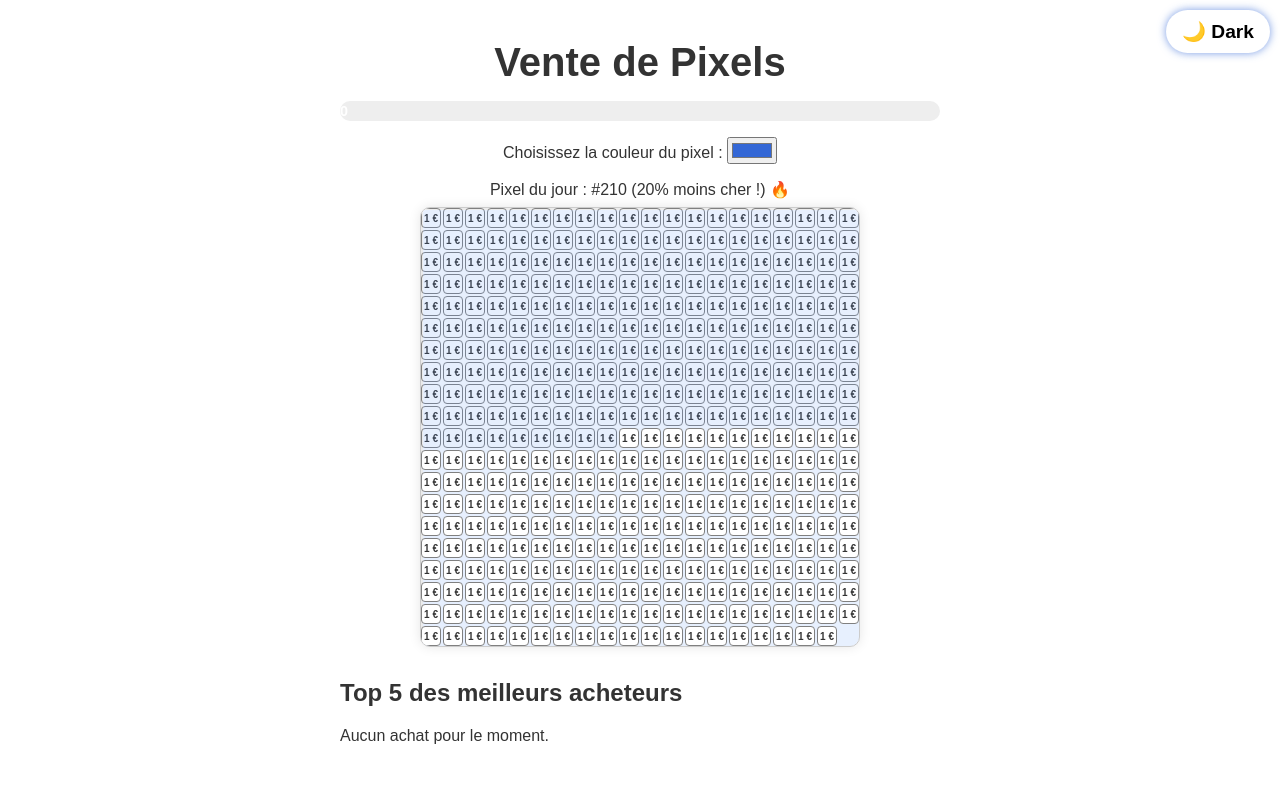
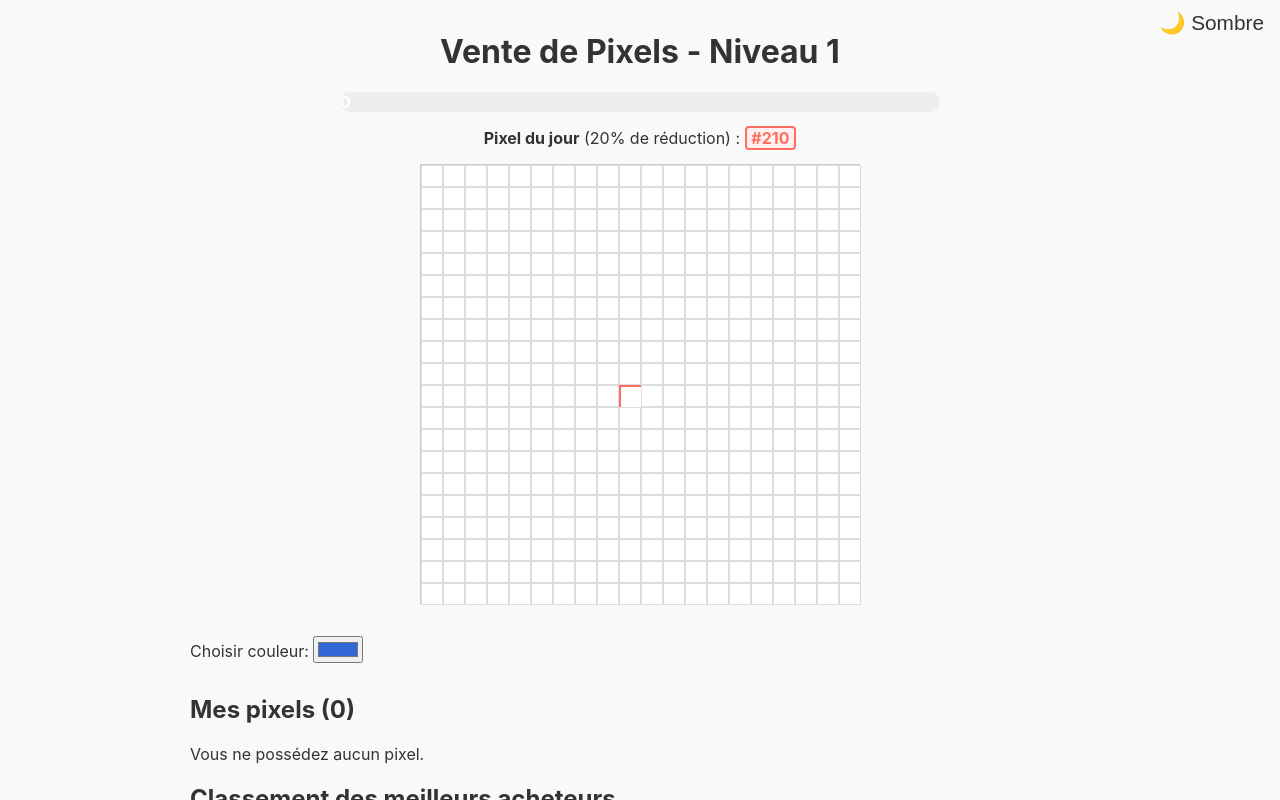
Before and after one commit to KING6CODE/Pixel, a Next.js app: page / in a window 1280 px wide. Built offline with nearby package versions, Linux system fonts and the light colour scheme.

Commit message:
Update index.js

```diff
--- a/pages/index.js
+++ b/pages/index.js
@@ -1,12 +1,12 @@
 import { useState, useEffect, useRef } from 'react';
-import styles from '../styles.module.css';
+
+const size = 20;
 
 function generatePseudo() {
   return 'User' + Math.floor(1000 + Math.random() * 9000);
 }
 
 export default function Home() {
-  const size = 20;
   const [pseudo, setPseudo] = useState('');
   const [pixels, setPixels] = useState(() => {
     const arr = [];
@@ -15,17 +15,23 @@ export default function Home() {
     }
     return arr;
   });
+
   const [selectedColor, setSelectedColor] = useState('#3367d6');
   const [totalCollected, setTotalCollected] = useState(0);
   const [darkMode, setDarkMode] = useState(false);
   const [glowingIndex, setGlowingIndex] = useState(null);
+
   const [zoom, setZoom] = useState(1);
-  const [offset, setOffset] = useState({ x: 0, y: 0 }); // Pour le décalage scrollé/zoomé
+  const [offset, setOffset] = useState({ x: 0, y: 0 });
+
   const [pixelOfTheDay, setPixelOfTheDay] = useState(null);
+  const [xp, setXp] = useState(0);
+  const [level, setLevel] = useState(1);
+  const [questsCompleted, setQuestsCompleted] = useState({});
 
-  const gridRef = useRef(null);
+  const wrapperRef = useRef(null);
 
-  // Pseudo par session
+  // Initial pseudo & pixel du jour
   useEffect(() => {
     let p = localStorage.getItem('pseudo');
     if (!p) {
@@ -33,19 +39,46 @@ export default function Home() {
       localStorage.setItem('pseudo', p);
     }
     setPseudo(p);
-  }, []);
 
-  // Pixel du jour (aléatoire à chaque chargement)
-  useEffect(() => {
     setPixelOfTheDay(Math.floor(Math.random() * size * size));
   }, []);
 
-  // Acheter pixel avec gestion bonus pixel du jour (-20%)
+  // Gestion zoom sur toute la page, centré sur la souris
+  useEffect(() => {
+    function onWheel(e) {
+      e.preventDefault();
+      const rect = wrapperRef.current.getBoundingClientRect();
+      const mouseX = e.clientX - rect.left;
+      const mouseY = e.clientY - rect.top;
+
+      setZoom((z) => {
+        let newZoom = z + (e.deltaY < 0 ? 0.1 : -0.1);
+        newZoom = Math.min(Math.max(newZoom, 0.5), 3);
+
+        setOffset((old) => {
+          const scaleChange = newZoom / z;
+          const newX = mouseX - scaleChange * (mouseX - old.x);
+          const newY = mouseY - scaleChange * (mouseY - old.y);
+          return { x: newX, y: newY };
+        });
+        return newZoom;
+      });
+    }
+
+    const wrapper = wrapperRef.current;
+    wrapper.addEventListener('wheel', onWheel, { passive: false });
+    return () => wrapper.removeEventListener('wheel', onWheel);
+  }, []);
+
+  // Acheter pixel avec bonus pixel du jour (-20%)
   function buyPixel(i) {
     setPixels((old) => {
       const p = old[i];
+      if (p.owner === pseudo) return old; // Pas racheter son propre pixel
+
       let price = p.price;
-      if (i === pixelOfTheDay) price = Math.ceil(price * 0.8); // 20% moins cher
+      if (i === pixelOfTheDay) price = Math.ceil(price * 0.8);
+
       const newPrice = price * 2;
       const newPixels = [...old];
       newPixels[i] = { color: selectedColor, price: newPrice, owner: pseudo };
@@ -54,8 +87,25 @@ export default function Home() {
 
     let priceToAdd = pixels[i].price;
     if (i === pixelOfTheDay) priceToAdd = Math.ceil(priceToAdd * 0.8);
+
     setTotalCollected((old) => old + priceToAdd);
     setGlowingIndex(i);
+
+    // Ajout XP
+    setXp((old) => old + priceToAdd);
+
+    // Gestion niveau simple (ex: tous les 100 xp)
+    setLevel((oldLevel) => {
+      const newLevel = Math.floor((xp + priceToAdd) / 100) + 1;
+      return newLevel > oldLevel ? newLevel : oldLevel;
+    });
+
+    // Gestion quête simple : acheter pixel du jour
+    if (i === pixelOfTheDay && !questsCompleted['pixelOfTheDay']) {
+      setQuestsCompleted((old) => ({ ...old, pixelOfTheDay: true }));
+      alert('🎉 Quête terminée : Pixel du jour acheté ! Bonus XP +50');
+      setXp((old) => old + 50);
+    }
   }
 
   // Glow pop effet
@@ -65,7 +115,7 @@ export default function Home() {
     return () => clearTimeout(timer);
   }, [glowingIndex]);
 
-  // Classement
+  // Classements
   const ranking = Object.entries(
     pixels.reduce((acc, p) => {
       if (p.owner) acc[p.owner] = (acc[p.owner] || 0) + p.price;
@@ -75,161 +125,27 @@ export default function Home() {
     .sort((a, b) => b[1] - a[1])
     .slice(0, 5);
 
-  // Zoom centré sur la souris
-  useEffect(() => {
-    const grid = gridRef.current;
-    if (!grid) return;
-
-    function onWheel(e) {
-      e.preventDefault();
-      const rect = grid.getBoundingClientRect();
-
-      // Position souris relative à la grille
-      const mouseX = e.clientX - rect.left;
-      const mouseY = e.clientY - rect.top;
-
-      setZoom((z) => {
-        let newZoom = z + (e.deltaY < 0 ? 0.1 : -0.1);
-        if (newZoom < 0.5) newZoom = 0.5;
-        if (newZoom > 3) newZoom = 3;
-
-        // Calcul offset pour garder la souris fixe par rapport au zoom
-        setOffset((old) => {
-          const scaleChange = newZoom / z;
-          const newX = mouseX - scaleChange * (mouseX - old.x);
-          const newY = mouseY - scaleChange * (mouseY - old.y);
-          return { x: newX, y: newY };
-        });
-
-        return newZoom;
-      });
-    }
-
-    grid.addEventListener('wheel', onWheel, { passive: false });
-    return () => grid.removeEventListener('wheel', onWheel);
-  }, []);
+  // Inventaire pixels possédés
+  const myPixels = pixels
+    .map((p, i) => ({ ...p, index: i }))
+    .filter((p) => p.owner === pseudo);
 
   return (
-    <div className={darkMode ? 'dark' : ''}>
-      <div className={styles.animatedBackground} />
-
-      <button
-        className={styles.darkToggle}
-        onClick={() => setDarkMode((d) => !d)}
-        aria-label="Toggle dark mode"
-      >
-        {darkMode ? '☀️ Light' : '🌙 Dark'}
-      </button>
-
-      <div className={styles.container}>
-        <h1 className={styles.title}>Vente de Pixels</h1>
-
-        <div
-          className={styles.progressContainer}
-          role="progressbar"
-          aria-valuemin={0}
-          aria-valuemax={size * size * 100}
-          aria-valuenow={totalCollected}
-        >
-          <div
-            className={styles.progressBar}
-            style={{ width: `${(totalCollected / (size * size * 100)) * 100}%` }}
-          >
-            {totalCollected} € collectés
-          </div>
-        </div>
-
-        <div style={{ marginBottom: '1rem' }}>
-          <label htmlFor="colorPicker">Choisissez la couleur du pixel : </label>
-          <input
-            type="color"
-            id="colorPicker"
-            value={selectedColor}
-            onChange={(e) => setSelectedColor(e.target.value)}
-            aria-label="Sélecteur de couleur"
-          />
-        </div>
-
-        <div style={{ marginBottom: '0.5rem' }}>
-          <span>
-            Pixel du jour : #{pixelOfTheDay + 1} (20% moins cher !){' '}
-            <span role="img" aria-label="feu">
-              🔥
-            </span>
-          </span>
-        </div>
-
-        <div
-          ref={gridRef}
-          className={styles.grid}
-          role="grid"
-          aria-label="Grille de pixels à acheter"
-          style={{
-            transform: `translate(${offset.x}px, ${offset.y}px) scale(${zoom})`,
-            transformOrigin: 'top left',
-          }}
-        >
-          {pixels.map((pixel, i) => (
-            <button
-              key={i}
-              className={`${styles.pixel} ${
-                glowingIndex === i ? styles.glowPop : ''
-              } ${i === pixelOfTheDay ? styles.pixelOfTheDay : ''}`}
-              style={{ backgroundColor: pixel.color }}
-              data-price={pixel.price}
-              onClick={() => buyPixel(i)}
-              aria-label={`Pixel numéro ${i + 1}, prix actuel ${
-                i === pixelOfTheDay
-                  ? Math.ceil(pixel.price * 0.8)
-                  : pixel.price
-              } euros, propriétaire ${pixel.owner || 'aucun'}`}
-              role="gridcell"
-            >
-              {i === pixelOfTheDay
-                ? Math.ceil(pixel.price * 0.8)
-                : pixel.price}{' '}
-              €
-            </button>
-          ))}
-        </div>
-
-        <section
-          style={{
-            marginTop: '2rem',
-            textAlign: 'left',
-            maxWidth: '600px',
-            marginLeft: 'auto',
-            marginRight: 'auto',
-          }}
-        >
-          <h2>Top 5 des meilleurs acheteurs</h2>
-          {ranking.length === 0 ? (
-            <p>Aucun achat pour le moment.</p>
-          ) : (
-            <ol>
-              {ranking.map(([owner, total]) => (
-                <li key={owner}>
-                  <strong>{owner}</strong> : {total} €
-                  {owner === pseudo ? ' (Vous)' : ''}
-                </li>
-              ))}
-            </ol>
-          )}
-        </section>
-      </div>
-
-      <style jsx>{`
-        .dark {
-          background: #121212;
-          color: #eee;
-        }
-        body {
+    <>
+      <style jsx global>{`
+        html,
+        body,
+        #__next {
           margin: 0;
-          background: #f9f9f9;
-          color: #333;
+          padding: 0;
+          height: 100%;
+          overflow: hidden;
+          background: ${darkMode ? '#121212' : '#f9f9f9'};
+          color: ${darkMode ? '#eee' : '#333'};
           font-family: -apple-system, BlinkMacSystemFont, 'Segoe UI', Roboto,
             Oxygen, Ubuntu, Cantarell, 'Open Sans', 'Helvetica Neue', sans-serif;
           transition: background 0.3s ease, color 0.3s ease;
+          user-select: none;
         }
         button:focus {
           outline: 2px solid #4285f4;
@@ -237,50 +153,206 @@ export default function Home() {
         }
       `}</style>
 
-      <style jsx global>{`
-        .${styles.container} {
-          max-width: 900px;
-          margin: 0 auto;
-          padding: 1rem;
-          text-align: center;
-          position: relative;
-          z-index: 1;
-        }
-        .${styles.title} {
-          margin: 1rem 0;
-          font-size: 2.5rem;
-        }
-        .${styles.grid} {
-          display: grid;
-          grid-template-columns: repeat(${size}, 20px);
-          grid-template-rows: repeat(${size}, 20px);
-          gap: 2px;
-          justify-content: start;
-          margin: 0 auto;
-          cursor: pointer;
-          user-select: none;
-          border: 1px solid #ccc;
-          background: white;
-          width: fit-content;
-          overflow: hidden;
-          touch-action: none;
-          transition: transform 0.2s ease;
-        }
-        .${styles.pixel} {
-          width: 20px;
-          height: 20px;
-          border: 1px solid #ddd;
-          font-size: 10px;
-          color: #333;
-          display: flex;
-          justify-content: center;
-          align-items: center;
-          padding: 0;
-          user-select: none;
-          position: relative;
-          transition: box-shadow 0.3s ease, border-color 0.3s ease;
-        }
-        .${styles.glowPop} {
+      <div
+        ref={wrapperRef}
+        style={{
+          transform: `translate(${offset.x}px, ${offset.y}px) scale(${zoom})`,
+          transformOrigin: 'top left',
+          width: '100vw',
+          height: '100vh',
+          overflow: 'auto',
+          position: 'relative',
+        }}
+      >
+        <button
+          onClick={() => setDarkMode((d) => !d)}
+          style={{
+            position: 'fixed',
+            top: 10,
+            right: 10,
+            zIndex: 999,
+            background: 'transparent',
+            border: 'none',
+            color: darkMode ? '#eee' : '#333',
+            fontSize: '1.3rem',
+            cursor: 'pointer',
+          }}
+          aria-label="Basculer mode sombre"
+        >
+          {darkMode ? '☀️ Clair' : '🌙 Sombre'}
+        </button>
+
+        <div
+          style={{
+            maxWidth: 900,
+            margin: '2rem auto',
+            padding: '0 1rem',
+            userSelect: 'none',
+          }}
+        >
+          <h1 style={{ textAlign: 'center' }}>Vente de Pixels - Niveau {level}</h1>
+
+          <div
+            role="progressbar"
+            aria-valuemin={0}
+            aria-valuemax={size * size * 100}
+            aria-valuenow={totalCollected}
+            style={{
+              background: darkMode ? '#333' : '#eee',
+              borderRadius: 12,
+              height: 20,
+              margin: '0 auto 1rem',
+              maxWidth: 600,
+              overflow: 'hidden',
+            }}
+          >
+            <div
+              style={{
+                background: '#3367d6',
+                height: '100%',
+                width: `${(totalCollected / (size * size * 100)) * 100}%`,
+                transition: 'width 0.4s ease',
+                color: 'white',
+                fontWeight: 'bold',
+                textAlign: 'center',
+                lineHeight: '20px',
+              }}
+            >
+              {totalCollected} €
+            </div>
+          </div>
+
+          <div style={{ textAlign: 'center', marginBottom: '1rem' }}>
+            <strong>Pixel du jour</strong> (20% de réduction) :{' '}
+            <span
+              style={{
+                padding: '0 0.3rem',
+                border: '2px solid #ff6f61',
+                borderRadius: 4,
+                backgroundColor: '#fff0f0',
+                color: '#ff6f61',
+                fontWeight: 'bold',
+                userSelect: 'none',
+              }}
+            >
+              #{pixelOfTheDay + 1}
+            </span>
+          </div>
+
+          <div
+            style={{
+              display: 'grid',
+              gridTemplateColumns: `repeat(${size}, 20px)`,
+              gridTemplateRows: `repeat(${size}, 20px)`,
+              gap: 2,
+              justifyContent: 'start',
+              margin: '0 auto 2rem',
+              cursor: 'pointer',
+              userSelect: 'none',
+              border: darkMode ? '1px solid #555' : '1px solid #ccc',
+              background: darkMode ? '#222' : '#fff',
+              width: 'fit-content',
+            }}
+            aria-label="Grille de pixels à acheter"
+          >
+            {pixels.map((p, i) => {
+              const isPixelOfDay = i === pixelOfTheDay;
+              const glowClass = glowingIndex === i ? 'glowPop' : '';
+              return (
+                <div
+                  key={i}
+                  role="button"
+                  tabIndex={0}
+                  onClick={() => buyPixel(i)}
+                  onKeyDown={(e) => {
+                    if (e.key === 'Enter' || e.key === ' ') buyPixel(i);
+                  }}
+                  aria-label={`Pixel ${i + 1}, prix ${p.price} euros, ${
+                    p.owner ? 'possédé par ' + p.owner : 'non possédé'
+                  }`}
+                  style={{
+                    width: 20,
+                    height: 20,
+                    border: isPixelOfDay
+                      ? '2px solid #ff6f61'
+                      : darkMode
+                      ? '1px solid #555'
+                      : '1px solid #ddd',
+                    backgroundColor: p.color,
+                    boxShadow: glowingIndex === i ? '0 0 10px 3px #3367d6' : 'none',
+                    transition: 'box-shadow 0.3s ease, border-color 0.3s ease',
+                    userSelect: 'none',
+                  }}
+                  className={glowClass}
+                />
+              );
+            })}
+          </div>
+
+          <div style={{ marginBottom: '2rem' }}>
+            <label>
+              Choisir couleur:{' '}
+              <input
+                type="color"
+                value={selectedColor}
+                onChange={(e) => setSelectedColor(e.target.value)}
+                aria-label="Sélectionner la couleur du pixel"
+              />
+            </label>
+          </div>
+
+          <h2>Mes pixels ({myPixels.length})</h2>
+          {myPixels.length === 0 && <p>Vous ne possédez aucun pixel.</p>}
+          <ul>
+            {myPixels.map((p) => (
+              <li key={p.index}>
+                Pixel #{p.index + 1} - Couleur:{' '}
+                <span
+                  style={{
+                    display: 'inline-block',
+                    width: 15,
+                    height: 15,
+                    backgroundColor: p.color,
+                    border: '1px solid #000',
+                    verticalAlign: 'middle',
+                    marginRight: 5,
+                  }}
+                />
+                Prix actuel: {p.price} €
+              </li>
+            ))}
+          </ul>
+
+          <h2>Classement des meilleurs acheteurs</h2>
+          {ranking.length === 0 && <p>Aucun pixel acheté pour le moment.</p>}
+          <ol>
+            {ranking.map(([user, amount]) => (
+              <li key={user}>
+                {user} - {amount} €
+              </li>
+            ))}
+          </ol>
+
+          <h2>Quêtes journalières</h2>
+          <ul>
+            <li
+              style={{
+                textDecoration: questsCompleted.pixelOfTheDay ? 'line-through' : 'none',
+              }}
+            >
+              Acheter le pixel du jour (-20% prix) -{' '}
+              {questsCompleted.pixelOfTheDay ? 'Terminé ✅' : 'En cours'}
+            </li>
+            <li>
+              Atteindre 100€ dépensés -{' '}
+              {totalCollected >= 100 ? 'Terminé ✅' : 'En cours'}
+            </li>
+          </ul>
+        </div>
+      </div>
+
+      <style jsx>{`
+        .glowPop {
           animation: glowPop 0.6s ease forwards;
         }
         @keyframes glowPop {
@@ -300,76 +372,7 @@ export default function Home() {
             border-color: #3367d6;
           }
         }
-        .${styles.pixelOfTheDay} {
-          border: 2px solid #ff6f61;
-          animation: pulse 2s infinite;
-          z-index: 10;
-        }
-        @keyframes pulse {
-          0% {
-            box-shadow: 0 0 5px 2px #ff6f61;
-          }
-          50% {
-            box-shadow: 0 0 15px 6px #ff6f61;
-          }
-          100% {
-            box-shadow: 0 0 5px 2px #ff6f61;
-          }
-        }
-        .${styles.progressContainer} {
-          background: #eee;
-          border-radius: 10px;
-          width: 100%;
-          max-width: 600px;
-          height: 20px;
-          margin: 1rem auto;
-          overflow: hidden;
-        }
-        .${styles.progressBar} {
-          background: #3367d6;
-          height: 100%;
-          width: 0;
-          color: white;
-          font-weight: bold;
-          text-align: center;
-          line-height: 20px;
-          transition: width 0.4s ease;
-        }
-        .${styles.darkToggle} {
-          position: fixed;
-          top: 10px;
-          right: 10px;
-          background: transparent;
-          border: none;
-          font-size: 1.2rem;
-          cursor: pointer;
-          z-index: 20;
-          color: inherit;
-        }
-        .${styles.animatedBackground} {
-          position: fixed;
-          top: 0;
-          left: 0;
-          width: 100vw;
-          height: 100vh;
-          background: linear-gradient(45deg, #3367d6, #4285f4, #a1c4fd);
-          background-size: 600% 600%;
-          animation: gradientBG 20s ease infinite;
-          z-index: 0;
-          opacity: 0.15;
-        }
-        @keyframes gradientBG {
-          0% {
-            background-position: 0% 50%;
-          }
-          50% {
-            background-position: 100% 50%;
-          }
-          100% {
-            background-position: 0% 50%;
-          }
-        }
       `}</style>
-    </div>
+    </>
   );
 }
```
